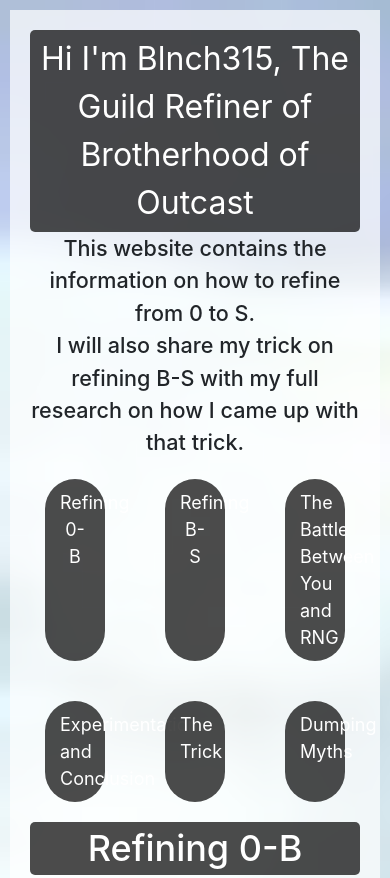
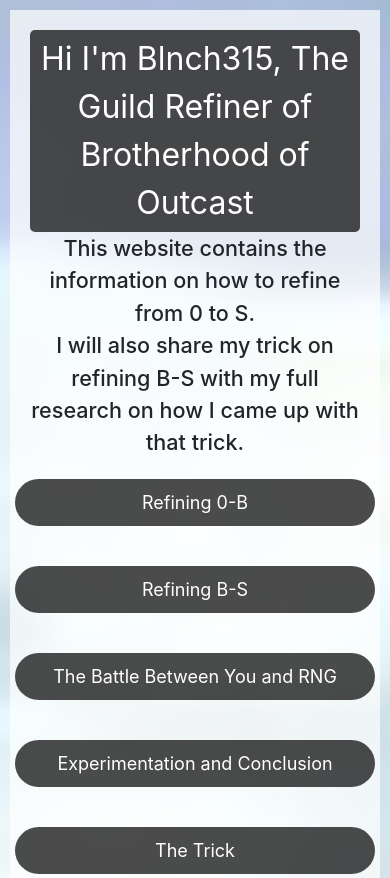
Before and after one commit to Blnch315/blnch315.github.io, a plain HTML site: page index.html in a window 390 px wide. Shown: the top 878 px of the page. Drawn offline with Linux system fonts and the light colour scheme.

Commit message:
Update index.html

```diff
--- a/index.html
+++ b/index.html
@@ -16,30 +16,30 @@
     </div>
     <div id="quicklink1" class="row">
         <div class="col-1"></div>
-        <a class="quicklink ql1 col-2" href="#RefOB">
+        <a class="quicklink ql1 col-12 col-md-2" href="#RefOB">
             Refining 0-B
         </a>
         <div class="col-2"></div>
-        <a class="quicklink ql1 col-2" href="#RefBS">
+        <a class="quicklink ql1 col-12 col-md-2" href="#RefBS">
             Refining B-S
         </a>
         <div class="col-2"></div>
-        <a class="quicklink ql1 col-2" href="#RefAd">
+        <a class="quicklink ql1 col-12 col-md-2" href="#RefAd">
             The Battle Between You and RNG
         </a>
         <div class="col-1"></div>
     </div>
     <div id="quicklink2" class="row">
         <div class="col-1"></div>
-        <a class="quicklink ql2 col-2" href="#EaC">
+        <a class="quicklink ql2 col-12 col-md-2" href="#EaC">
             Experimentation and Conclusion
         </a>
         <div class="col-2"></div>
-        <a class="quicklink ql2 col-2" href="#trick">
+        <a class="quicklink ql2 col-12 col-md-2" href="#trick">
             The Trick
         </a>
         <div class="col-2"></div>
-        <a class="quicklink ql2 col-2" href="#dump">
+        <a class="quicklink ql2 col-12 col-md-2" href="#dump">
             Dumping Myths
         </a>
         <div class="col-1"></div>
```
